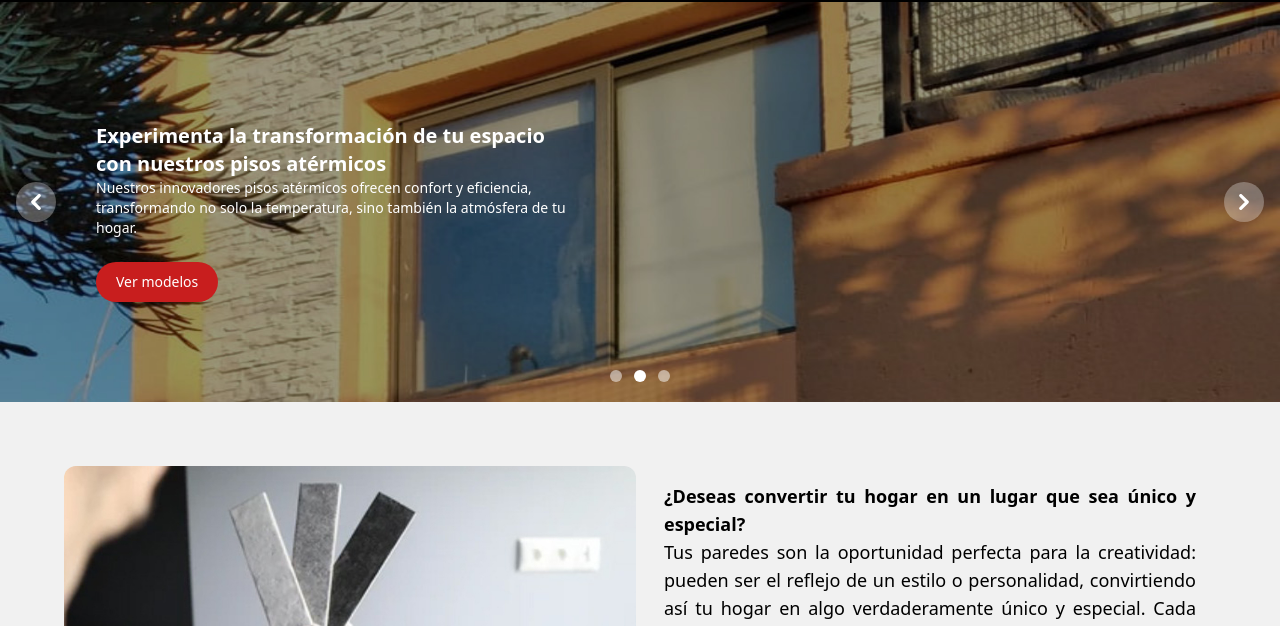
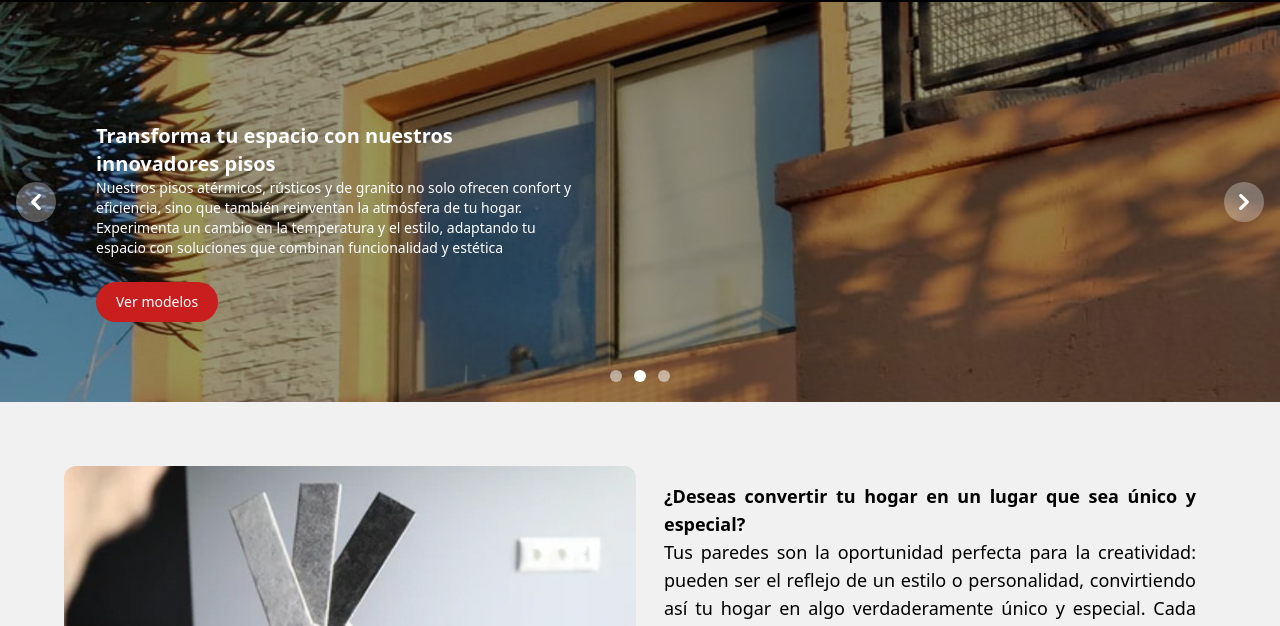
Before and after one commit to YerlinRojas/RMProject, an Astro site: page / in a window 1280 px wide. Shown: the part 92-718 px from the top of the page. Built offline with nearby package versions, Linux system fonts and the light colour scheme; Astro itself is replaced by a stand-in of ours.

Commit message:
carrouselHome, img slider

```diff
--- a/src/components/CarouselHome.astro
+++ b/src/components/CarouselHome.astro
@@ -60,12 +60,10 @@ import img3 from "../../public/images-home/home_slider3.jpg";
       <h4
         class="text-white text-xs font-bold sm:text-white sm:text-xl sm:font-bold md:text-white md:text-[20px] md:font-bold"
       >
-        Experimenta la transformación de tu espacio con nuestros pisos atérmicos
+      Transforma tu espacio con nuestros innovadores pisos
       </h4>
       <p class="text-white text-xs sm:text-sm mb:text-lg">
-        Nuestros innovadores pisos atérmicos ofrecen confort y eficiencia,
-        transformando no solo la temperatura, sino también la atmósfera de tu
-        hogar.
+        Nuestros pisos atérmicos, rústicos y de granito no solo ofrecen confort y eficiencia, sino que también reinventan la atmósfera de tu hogar. Experimenta un cambio en la temperatura y el estilo, adaptando tu espacio con soluciones que combinan funcionalidad y estética
       </p>
     </div>
 
```
Also changed, not shown: public/images-home/home_carrousel2.jpg.
